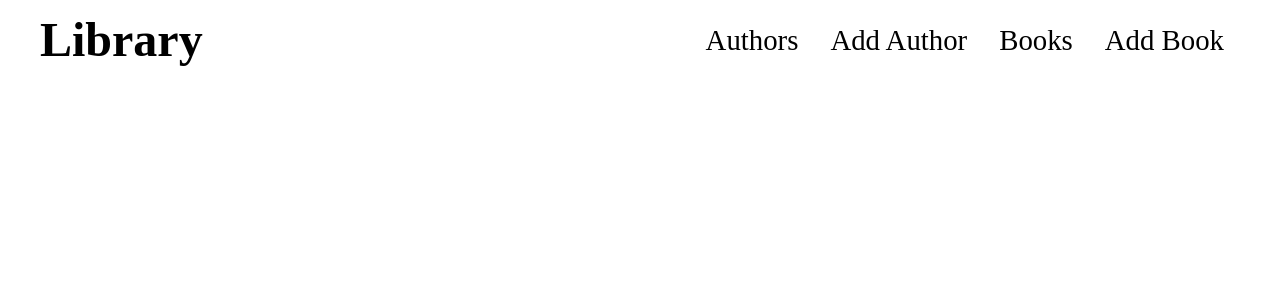
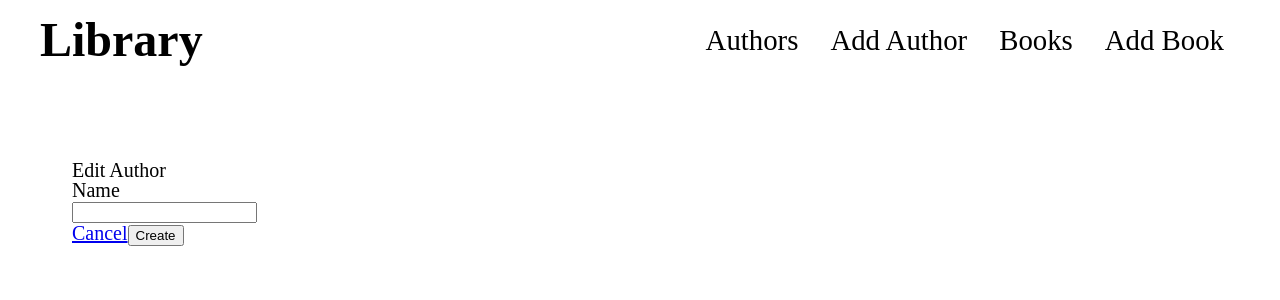
Before and after one commit to HoJin9622/library, a React (Create React App) app in the folder client/: page /authors/1/edit in a window 1280 px wide. Shown: the top 300 px of the page. Built offline with nearby package versions, Linux system fonts and the light colour scheme; no server answers.

Commit message:
Add Edit Author Routes

```diff
--- a/client/src/components/App.js
+++ b/client/src/components/App.js
@@ -6,6 +6,7 @@ import Home from '../routes/Home';
 import Authors from '../routes/Authors';
 import Books from '../routes/Books';
 import NewAuthor from '../routes/NewAuthor';
+import EditAuthor from '../routes/EditAuthor';
 import NewBook from '../routes/NewBook';
 import ViewAuthor from '../routes/ViewAuthor';
 import ViewBook from '../routes/ViewBook';
@@ -41,6 +42,7 @@ function App() {
             <Route exact path='/authors' component={Authors} />
             <Route exact path='/authors/new' component={NewAuthor} />
             <Route exact path='/authors/:id' component={ViewAuthor} />
+            <Route exact path='/authors/:id/edit' component={EditAuthor} />
             <Route exact path='/books' component={Books} />
             <Route exact path='/books/new' component={NewBook} />
             <Route exact path='/books/:id' component={ViewBook} />
--- a/client/src/components/AuthorPoster.js
+++ b/client/src/components/AuthorPoster.js
@@ -26,7 +26,7 @@ const AuthorPoster = (props) => {
       <form onSubmit={onDelete}>
         <div>{props.name}</div>
         <Link to={`/authors/${props.id}`}>View</Link>
-        <button>Edit</button>
+        <Link to={`/authors/${props.id}/edit`}>Edit</Link>
         <button type='submit' onClick={onDelete}>
           Delete
         </button>
--- a/client/src/routes/Authors.js
+++ b/client/src/routes/Authors.js
@@ -6,6 +6,10 @@ export default () => {
   const [Authors, setAuthors] = useState([]);
   const [Name, setName] = useState('');
 
+  /*
+  Authors가 unmounted 된 상태에서 App이 Author의 변경을 주시하고 있음.
+  에러 발생 부분
+*/
   useEffect(() => {
     axios.get('/api/authors/').then((response) => {
       if (response.data.success) {
--- /dev/null
+++ b/client/src/routes/EditAuthor.js
@@ -0,0 +1,58 @@
+import React, { useState, useEffect } from 'react';
+import axios from 'axios';
+import { useParams, Link, useHistory } from 'react-router-dom';
+
+export default () => {
+  const { id } = useParams();
+  const history = useHistory();
+  const [Name, setName] = useState('');
+
+  useEffect(() => {
+    axios.get(`/api/authors/${id}/edit`).then((response) => {
+      if (response.data.success) {
+        console.log(response.data.author);
+        setName(response.data.author.name);
+      } else {
+        alert('Failed to load');
+      }
+    });
+  }, []);
+
+  const onNameChange = (e) => {
+    setName(e.currentTarget.value);
+  };
+
+  const onSubmit = (e) => {
+    e.preventDefault();
+
+    const variables = {
+      name: Name,
+      params: { id: id },
+    };
+
+    axios.put(`/api/authors/${id}`, variables).then((response) => {
+      if (response.data.success) {
+        alert('성공적으로 추가하였습니다.');
+        history.push(`/authors/${response.data.author._id}`);
+      } else {
+        alert('작가 업로드에 실패했습니다.');
+      }
+    });
+  };
+
+  return (
+    <>
+      <h2>Edit Author</h2>
+      <form onSubmit={onSubmit}>
+        <div>Name</div>
+        <input onChange={onNameChange} value={Name} />
+        <div>
+          <Link to='/authors'>Cancel</Link>
+          <button type='submit' onClick={onSubmit}>
+            Create
+          </button>
+        </div>
+      </form>
+    </>
+  );
+};
```
Also changed, not shown: 1 other file (tests, documents, lock files or other folders).
